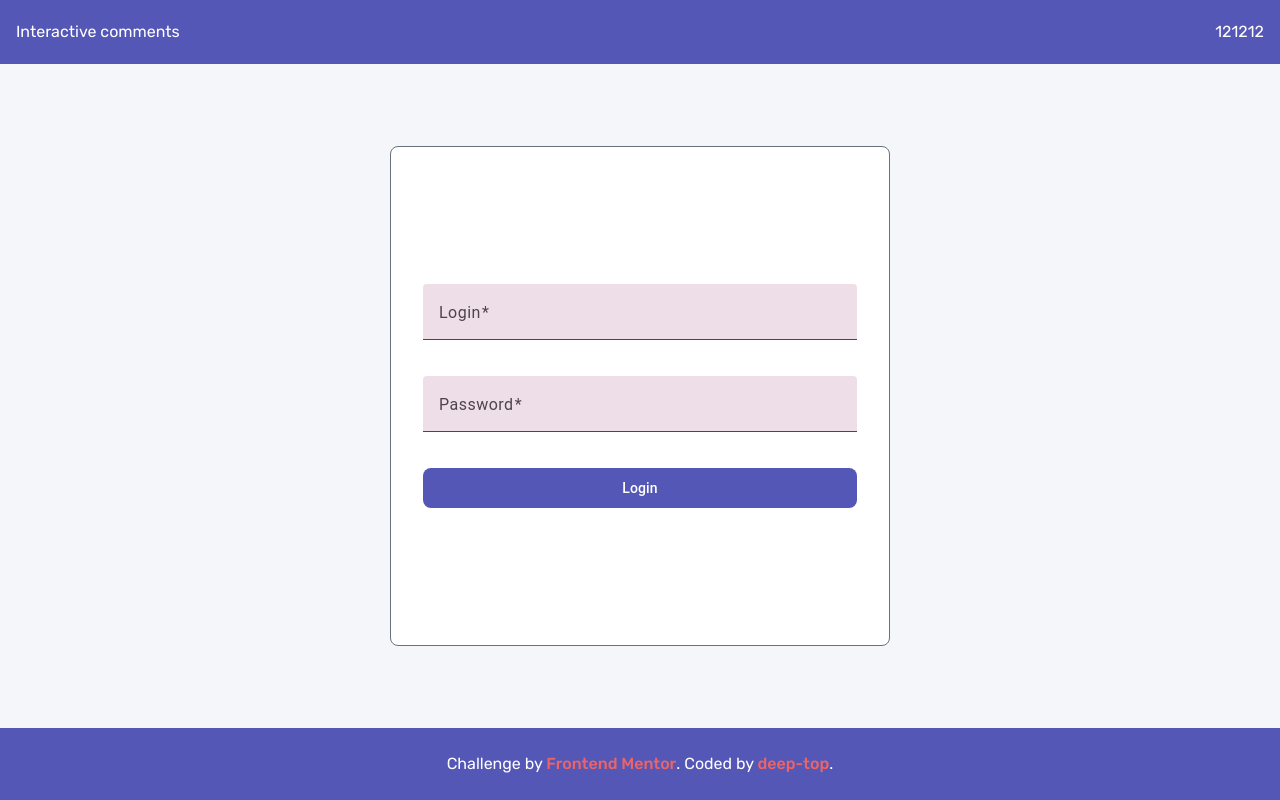
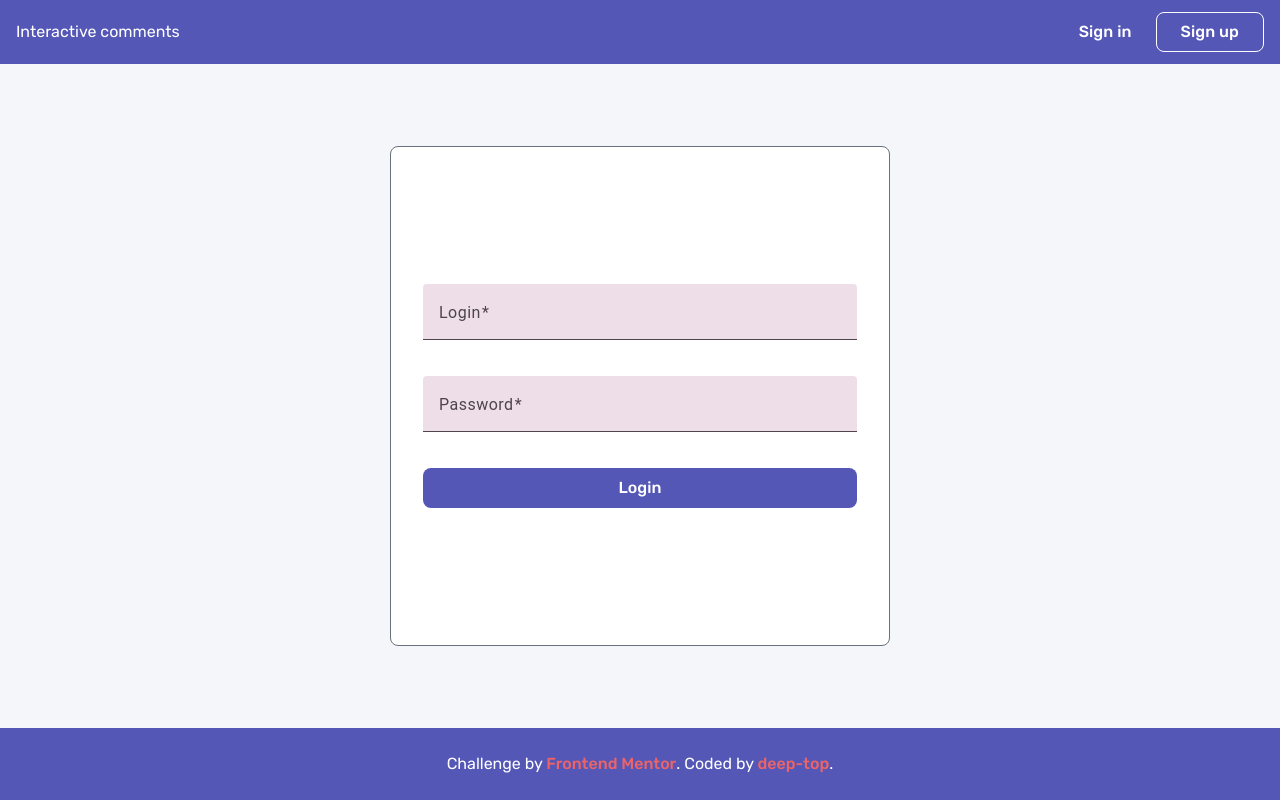
Before and after one commit to ArtemBelyi/interactive-comments, an Angular app in the folder frontend/: page /login in a window 1280 px wide. Built offline with nearby package versions, Linux system fonts and the light colour scheme.

Commit message:
created header component

```diff
--- a/frontend/src/app/shared/components/header/header.component.html
+++ b/frontend/src/app/shared/components/header/header.component.html
@@ -1,6 +1,9 @@
 <mat-toolbar class="header">
   <div class="header-content">
     <div class="header-content_label">Interactive comments</div>
-    <div class="header-content_buttons">121212</div>
+    <div class="header-content_buttons">
+      <button matButton="text">Sign in</button>
+      <button matButton="outlined">Sign up</button>
+    </div>
   </div>
 </mat-toolbar>
--- a/frontend/src/app/shared/components/header/header.component.scss
+++ b/frontend/src/app/shared/components/header/header.component.scss
@@ -8,10 +8,25 @@
   font-size: vars.$font-size-body;
   font-weight: vars.$font-weight-regular;
   margin: 0;
+
+  .header-content {
+    width: 100%;
+    display: flex;
+    align-items: center;
+    justify-content: space-between;
+
+    .header-content_label {
+      text-align: center;
+    }
+
+    .header-content_buttons {
+      display: flex;
+      gap: 12px;
+
+      button {
+        color: vars.$color-white;
+        border-color: vars.$color-white;
+      }
+    }
+  }
 }
-
-.header-content {
-  width: 100%;
-  display: flex;
-  justify-content: space-between;
-}
--- a/frontend/src/app/shared/components/header/header.component.ts
+++ b/frontend/src/app/shared/components/header/header.component.ts
@@ -1,9 +1,10 @@
 import { Component } from '@angular/core';
 import { MatToolbar } from '@angular/material/toolbar';
+import {MatButton} from '@angular/material/button';
 
 @Component({
   selector: 'app-header',
-  imports: [MatToolbar],
+  imports: [MatToolbar, MatButton],
   templateUrl: './header.component.html',
   styleUrl: './header.component.scss',
 })
--- a/frontend/src/assets/styles/variables.scss
+++ b/frontend/src/assets/styles/variables.scss
@@ -5,6 +5,8 @@ $color-purple-600: hsl(238, 40%, 52%);
 $color-pink-400: hsl(358, 79%, 66%);
 $color-purple-200: hsl(239, 57%, 85%);
 $color-pink-200: hsl(357, 100%, 86%);
+
+$color-purple-600-hover: darken($color-purple-600, 0.5%);
 
 /* Neutral colors */
 $color-grey-800: hsl(212, 24%, 26%);
--- a/frontend/src/styles/styles.scss
+++ b/frontend/src/styles/styles.scss
@@ -27,10 +27,23 @@ body {
 // сделать как на https://github.com/deep-top и https://codepen.io/login
 
 :root {
+  // text button
+  @include mat.button-overrides((
+    text-container-shape: 8px,
+    text-label-text-size: vars.$font-weight-bold,
+    text-label-text-font: vars.$font-family,
+  ));
   // filled button
   @include mat.button-overrides((
     filled-container-shape: 8px,
+    filled-container-color: vars.$color-purple-600,
+    filled-label-text-size: vars.$font-weight-bold,
+    filled-label-text-font: vars.$font-family
+  ));
+  // outlined button
+  @include mat.button-overrides((
     outlined-container-shape: 8px,
-    filled-container-color: vars.$color-purple-600
+    outlined-label-text-size: vars.$font-weight-bold,
+    outlined-label-text-font: vars.$font-family,
   ));
 }
```
